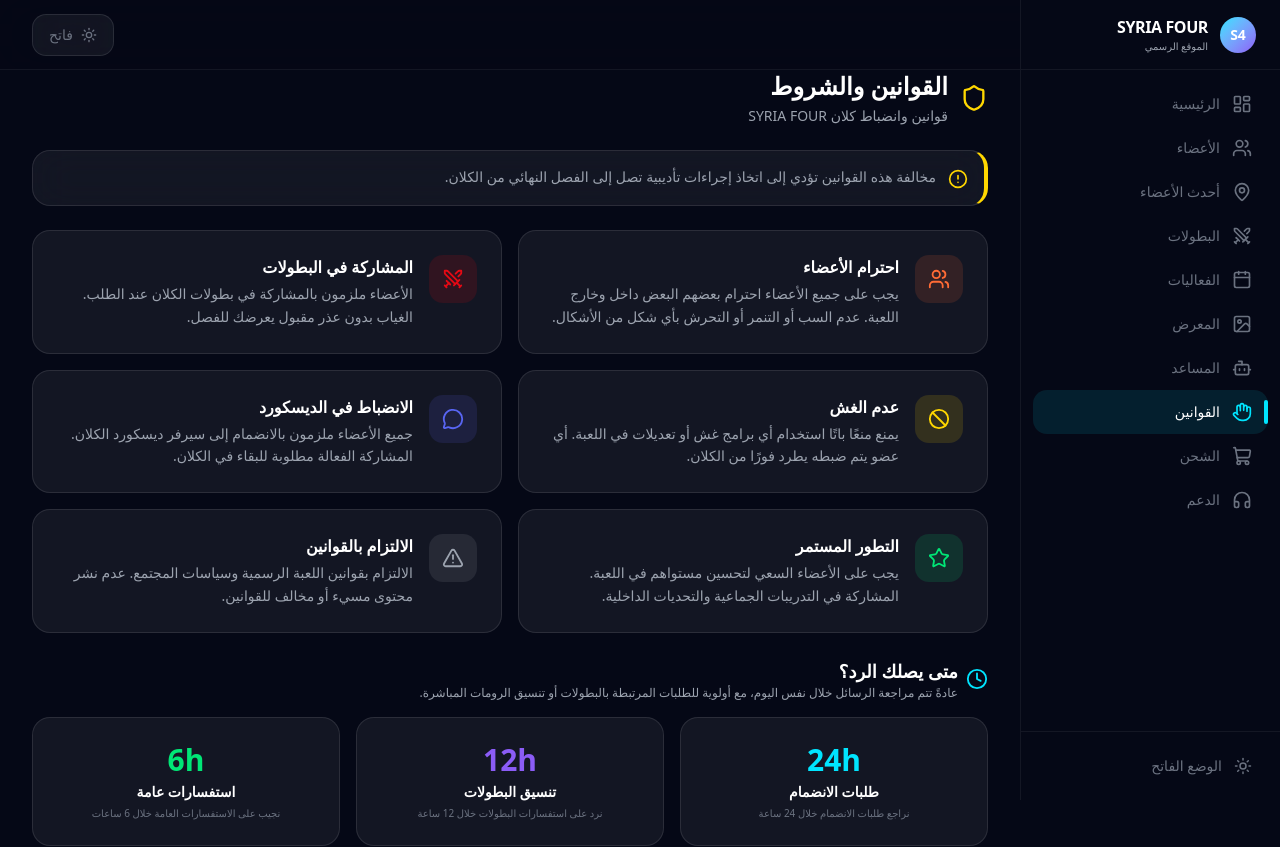
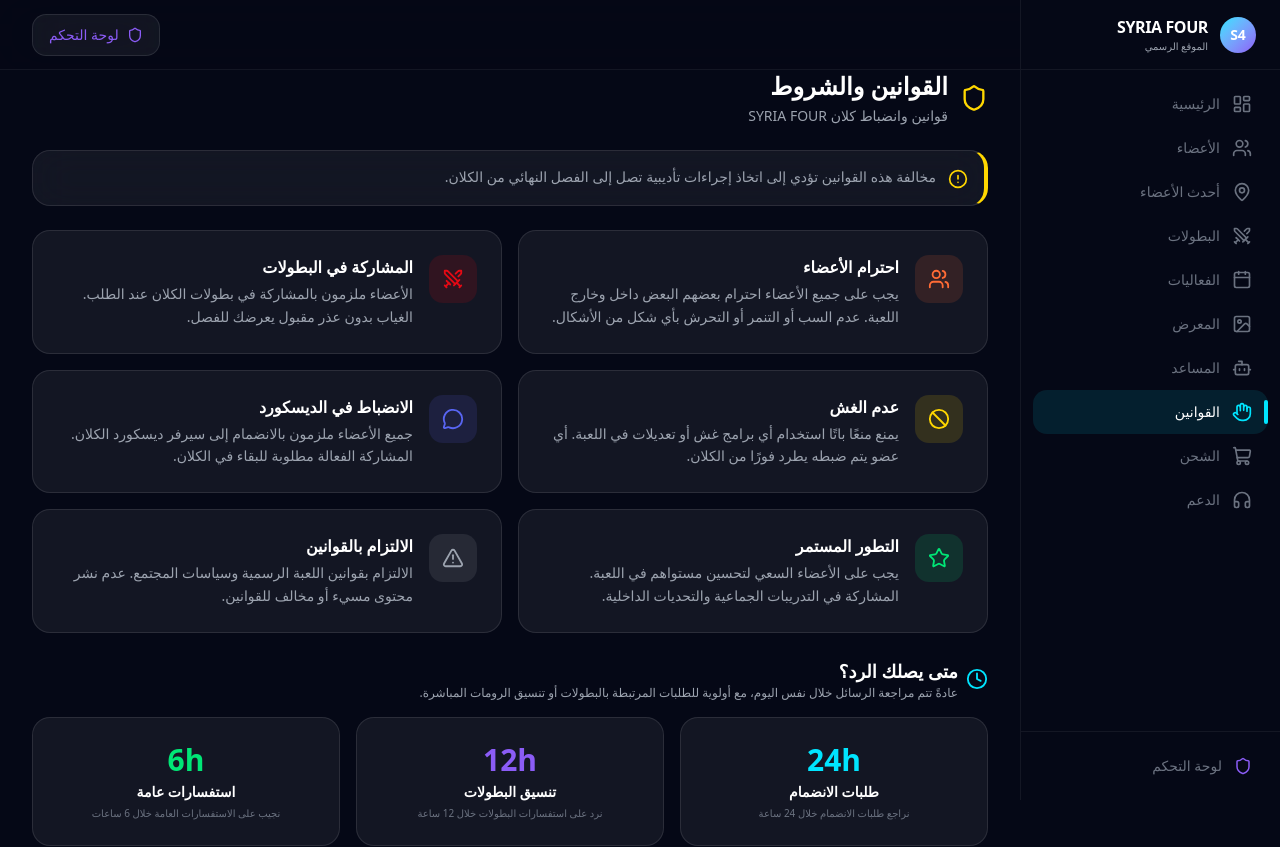
Before and after one commit to aak-811/Syria-Four, a Next.js app in the folder admin-dashboard/: page /rules in a window 1280 px wide. Shown: the top 847 px of the page. Built offline with nearby package versions, Linux system fonts and the light colour scheme.

Commit message:
Configure Supabase

```diff
--- a/admin-dashboard/src/app/admin/layout.tsx
+++ b/admin-dashboard/src/app/admin/layout.tsx
@@ -1,6 +1,6 @@
 "use client";
 
-import { useState, useEffect } from "react";
+import { useState } from "react";
 import { usePathname, useRouter } from "next/navigation";
 import { useAuth } from "@/lib/auth-context";
 import AdminSidebar from "@/components/layout/AdminSidebar";
@@ -13,16 +13,6 @@
   const router = useRouter();
   const path = usePathname();
   const [mobileOpen, setMobileOpen] = useState(false);
-  const [mounted, setMounted] = useState(false);
-
-  useEffect(() => {
-    setMounted(true);
-    const saved = localStorage.getItem("site_theme");
-    if (saved) document.documentElement.setAttribute("data-theme", saved);
-    else document.documentElement.setAttribute("data-theme", "dark");
-  }, []);
-
-  if (!mounted) return null;
 
   if (path === "/admin/login") return <>{children}</>;
 
--- a/admin-dashboard/src/components/layout/AdminMobileNav.tsx
+++ b/admin-dashboard/src/components/layout/AdminMobileNav.tsx
@@ -25,7 +25,6 @@
   { label: "المعرض والفيديو", icon: ImageIcon, href: "/admin/gallery" },
   { label: "الطلبات", icon: ShoppingBag, href: "/admin/orders" },
   { label: "الدعم", icon: MessageSquare, href: "/admin/support" },
-  { label: "الإعدادات", icon: Shield, href: "/admin/settings" },
 ];
 
 export default function AdminMobileNav() {
--- a/admin-dashboard/src/components/layout/AdminSidebar.tsx
+++ b/admin-dashboard/src/components/layout/AdminSidebar.tsx
@@ -6,10 +6,9 @@
 import {
   LayoutDashboard, Users, Crown, Swords, Calendar, Image,
   ShoppingBag, MessageSquare, Camera, Bell, ClipboardList, LogOut,
-  Medal, Award, Sparkles, Sun, Moon
+  Medal, Award, Sparkles
 } from "lucide-react";
 import { useAuth } from "@/lib/auth-context";
-import { useEffect, useState } from "react";
 
 const items = [
   { href: "/admin", label: "لوحة التحكم", icon: LayoutDashboard, color: "#00E5FF" },
@@ -30,19 +29,6 @@
 export default function AdminSidebar() {
   const path = usePathname();
   const { logout } = useAuth();
-  const [dark, setDark] = useState(true);
-
-  useEffect(() => {
-    const saved = localStorage.getItem("site_theme");
-    if (saved) setDark(saved === "dark");
-  }, []);
-
-  const toggleTheme = () => {
-    const next = !dark;
-    setDark(next);
-    localStorage.setItem("site_theme", next ? "dark" : "light");
-    document.documentElement.setAttribute("data-theme", next ? "dark" : "light");
-  };
 
   return (
     <aside className="fixed top-0 right-0 bottom-0 w-[260px] border-l border-[var(--border)] bg-[var(--bg)] hidden lg:flex flex-col z-30">
@@ -86,14 +72,7 @@
         })}
       </nav>
 
-      <div className="p-3 border-t border-[var(--border)] space-y-0.5">
-        <button
-          onClick={toggleTheme}
-          className="flex items-center gap-3 px-3 py-2.5 rounded-[12px] text-sm font-medium text-[var(--text-muted)] hover:text-[var(--primary)] hover:bg-[rgba(0,229,255,0.08)] w-full transition-all duration-200 border-0 cursor-pointer"
-        >
-          {dark ? <Sun size={18} /> : <Moon size={18} />}
-          {dark ? "الوضع الفاتح" : "الوضع الليلي"}
-        </button>
+      <div className="p-3 border-t border-[var(--border)]">
         <button
           onClick={logout}
           className="flex items-center gap-3 px-3 py-2.5 rounded-[12px] text-sm font-medium text-[var(--text-muted)] hover:text-[var(--danger)] hover:bg-[rgba(229,9,20,0.1)] w-full transition-all duration-200 border-0 cursor-pointer"
--- a/admin-dashboard/src/components/layout/MobileNav.tsx
+++ b/admin-dashboard/src/components/layout/MobileNav.tsx
@@ -61,7 +61,7 @@
               <span className="text-[9px] font-medium text-[#6B7280]">المزيد</span>
             </button>
 
-            <Link href="/admin/login" className="flex flex-col items-center gap-1 px-3 py-1">
+            <Link href="/admin" className="flex flex-col items-center gap-1 px-3 py-1">
               <div className="p-2 rounded-full">
                 <Shield size={20} className={inactiveColor} />
               </div>
--- a/admin-dashboard/src/components/layout/Sidebar.tsx
+++ b/admin-dashboard/src/components/layout/Sidebar.tsx
@@ -5,9 +5,8 @@
 import { cn } from "@/lib/utils";
 import {
   LayoutDashboard, Users, Swords, Calendar, Image as ImageIcon,
-  ShoppingCart, HeadphonesIcon, Hand, Bot, MapPin, Sun, Moon,
+  ShoppingCart, HeadphonesIcon, Hand, Bot, MapPin, Shield,
 } from "lucide-react";
-import { useEffect, useState } from "react";
 
 const iconMap: Record<string, React.ReactNode> = {
   LayoutDashboard: <LayoutDashboard size={20} />,
@@ -37,23 +36,6 @@
 
 export default function Sidebar() {
   const pathname = usePathname();
-  const [dark, setDark] = useState(true);
-
-  useEffect(() => {
-    const saved = localStorage.getItem("site_theme");
-    if (saved) {
-      setDark(saved === "dark");
-      document.documentElement.setAttribute("data-theme", saved);
-    }
-  }, []);
-
-  const toggleTheme = () => {
-    const next = !dark;
-    setDark(next);
-    const val = next ? "dark" : "light";
-    localStorage.setItem("site_theme", val);
-    document.documentElement.setAttribute("data-theme", val);
-  };
 
   return (
     <aside className="fixed top-0 right-0 h-screen w-[260px] z-40 hidden lg:flex flex-col bg-[#050816] border-l border-[rgba(255,255,255,0.06)]">
@@ -93,14 +75,13 @@
         })}
       </nav>
 
-      <div className="p-3 border-t border-[rgba(255,255,255,0.06)] space-y-1">
-        <button
-          onClick={toggleTheme}
-          className="flex items-center gap-3 px-4 py-3 rounded-[14px] text-sm font-medium text-[#6B7280] hover:text-white hover:bg-[rgba(255,255,255,0.05)] transition-all duration-300 w-full border-0 cursor-pointer text-right"
-        >
-          {dark ? <Sun size={18} /> : <Moon size={18} />}
-          <span>{dark ? "الوضع الفاتح" : "الوضع الليلي"}</span>
-        </button>
+      <div className="p-3 border-t border-[rgba(255,255,255,0.06)]">
+        <Link href="/admin">
+          <div className="flex items-center gap-3 px-4 py-3 rounded-[14px] text-sm font-medium text-[#6B7280] hover:text-white hover:bg-[rgba(255,255,255,0.05)] transition-all duration-300">
+            <span className="text-[#8B5CF6]"><Shield size={18} /></span>
+            <span>لوحة التحكم</span>
+          </div>
+        </Link>
       </div>
     </aside>
   );
--- a/admin-dashboard/src/components/layout/Topbar.tsx
+++ b/admin-dashboard/src/components/layout/Topbar.tsx
@@ -1,27 +1,9 @@
 "use client";
 
-import { useEffect, useState } from "react";
-import { Sun, Moon } from "lucide-react";
+import Link from "next/link";
+import { Shield } from "lucide-react";
 
 export default function Topbar({ onToggleSidebar }: { onToggleSidebar?: () => void }) {
-  const [dark, setDark] = useState(true);
-
-  useEffect(() => {
-    const saved = localStorage.getItem("site_theme");
-    if (saved) {
-      setDark(saved === "dark");
-      document.documentElement.setAttribute("data-theme", saved);
-    }
-  }, []);
-
-  const toggleTheme = () => {
-    const next = !dark;
-    setDark(next);
-    const val = next ? "dark" : "light";
-    localStorage.setItem("site_theme", val);
-    document.documentElement.setAttribute("data-theme", val);
-  };
-
   return (
     <header className="fixed top-0 right-0 left-0 h-[70px] z-30 bg-[rgba(5,8,22,0.8)] backdrop-blur-xl border-b border-[rgba(255,255,255,0.06)]">
       <div className="flex items-center justify-between h-full px-4 lg:px-8 gap-4">
@@ -36,13 +18,12 @@
         </div>
 
         <div className="flex items-center gap-2">
-          <button
-            onClick={toggleTheme}
-            className="flex items-center gap-2 glass rounded-[14px] px-4 py-2.5 glass-hover border-0 cursor-pointer text-sm font-medium text-[#6B7280] hover:text-white"
-          >
-            {dark ? <Sun size={16} /> : <Moon size={16} />}
-            <span className="hidden sm:inline">{dark ? "فاتح" : "ليلي"}</span>
-          </button>
+          <Link href="/admin">
+            <div className="flex items-center gap-2 glass rounded-[14px] px-4 py-2.5 glass-hover text-sm font-medium text-[#8B5CF6] hover:text-white transition-colors">
+              <Shield size={16} />
+              <span className="hidden sm:inline">لوحة التحكم</span>
+            </div>
+          </Link>
         </div>
       </div>
     </header>
```
